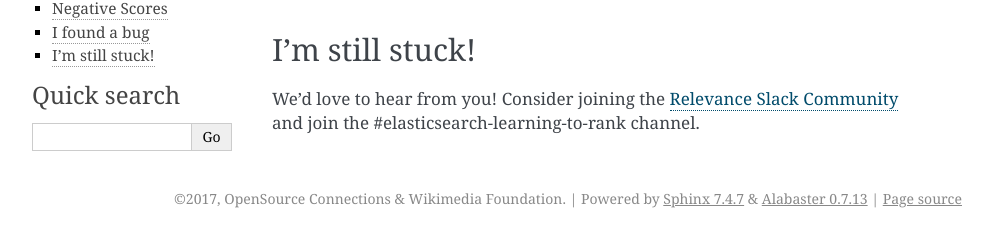
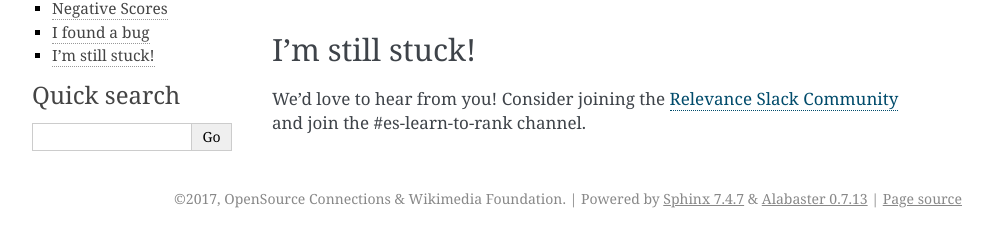
Before and after one commit to o19s/elasticsearch-learning-to-rank, a Sphinx documentation site: the page built from docs/faq.rst, in a window 1280 px wide. Shown: the part 545-792 px from the top of the page, without its empty margins (148-1141 px from the left). Built offline with Sphinx 7.4.7, drawn with Linux system fonts in a browser that asks for light colours; pages that are not in the unit, such as notebooks, are missing from menus.

Commit message:
Fix channel name

```diff
--- a/docs/faq.rst
+++ b/docs/faq.rst
@@ -21,4 +21,4 @@ If you've been fighting with the plugin it's entirely possible you've encountere
 I'm still stuck!
 =============================
 
-We'd love to hear from you!  Consider joining the `Relevance Slack Community <https://opensourceconnections.com/slack>`_ and join the #elasticsearch-learning-to-rank channel.
+We'd love to hear from you!  Consider joining the `Relevance Slack Community <https://opensourceconnections.com/slack>`_ and join the #es-learn-to-rank channel.
```
